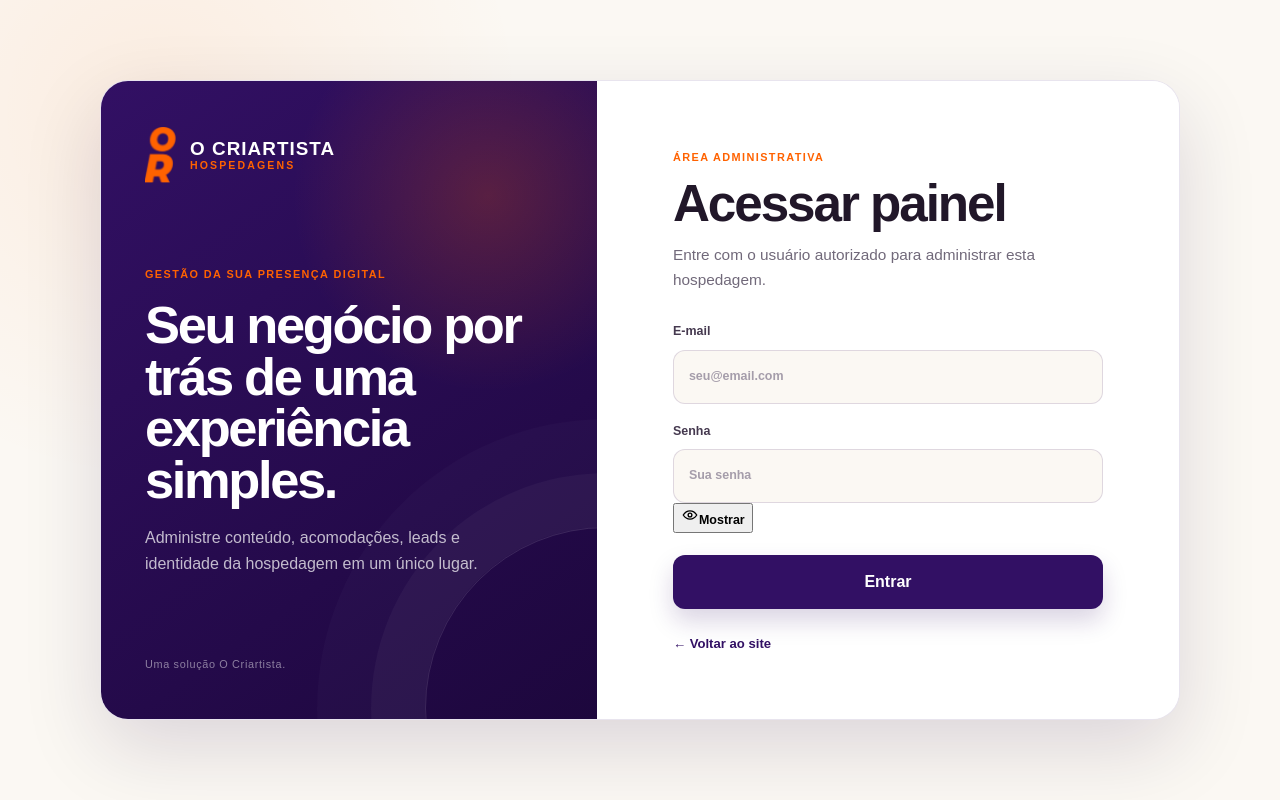
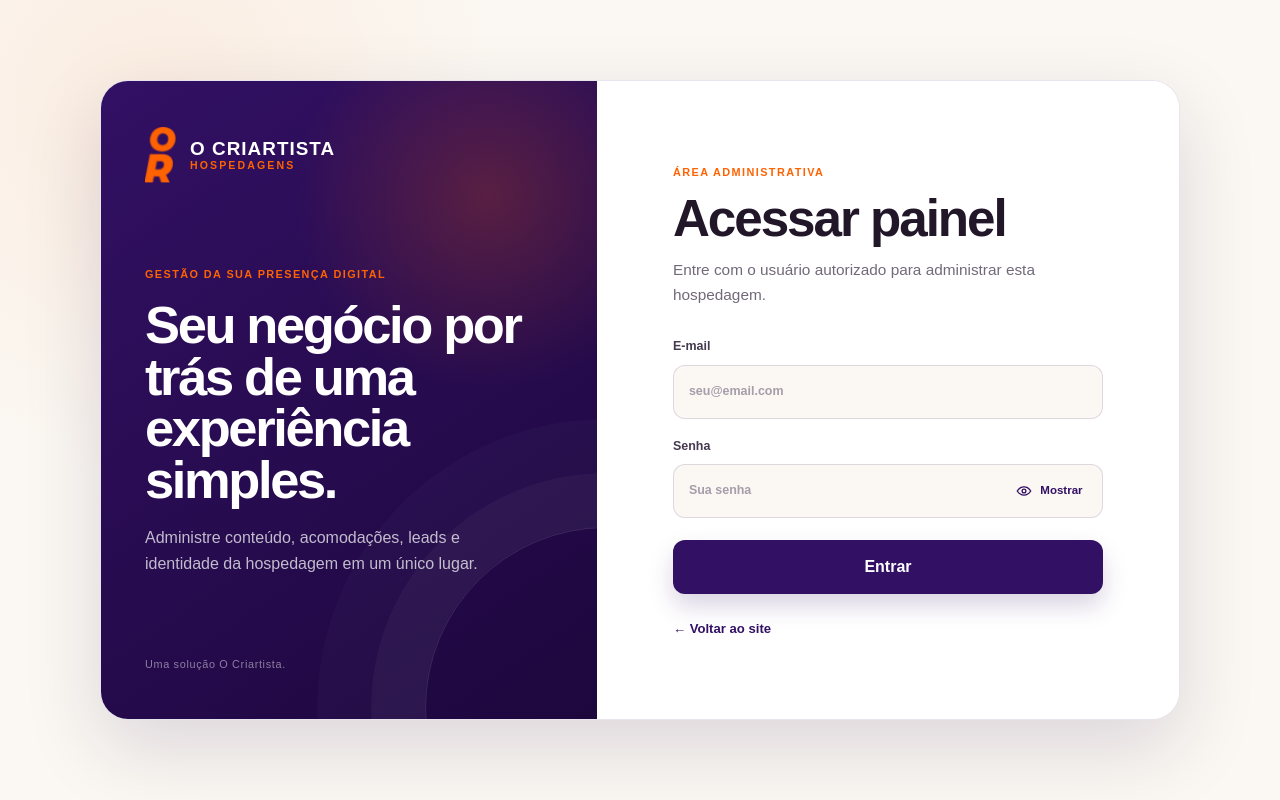
Before and after one commit to ocriartista-gif/criartista-hospedagens, a Next.js app: page /admin/login in a window 1280 px wide. Built offline with nearby package versions, Linux system fonts and the light colour scheme; no server answers.

Commit message:
style: make password visibility control accessible

```diff
--- a/app/globals.css
+++ b/app/globals.css
@@ -2979,3 +2979,65 @@ body,main{background:var(--brand-background);color:var(--brand-text)}
     padding:34px 22px 42px;
   }
 }
+
+
+/* --- Campo de senha acessível do login --- */
+.criartista-password-field{
+  position:relative;
+  display:block;
+}
+
+.criartista-password-field input{
+  padding-right:108px;
+}
+
+.criartista-password-toggle{
+  position:absolute;
+  top:50%;
+  right:7px;
+  min-width:94px;
+  height:40px;
+  padding:0 10px;
+  transform:translateY(-50%);
+  display:inline-flex;
+  align-items:center;
+  justify-content:center;
+  gap:7px;
+  border:0;
+  border-radius:9px;
+  background:transparent;
+  color:var(--login-purple);
+  font-size:.72rem;
+  font-weight:900;
+  cursor:pointer;
+  transition:background .16s ease,color .16s ease;
+}
+
+.criartista-password-toggle:hover{
+  background:rgba(50,16,100,.07);
+}
+
+.criartista-password-toggle:focus-visible{
+  outline:3px solid rgba(255,98,0,.32);
+  outline-offset:1px;
+}
+
+.criartista-password-toggle svg{
+  flex:0 0 auto;
+}
+
+@media(max-width:420px){
+  .criartista-password-toggle{
+    min-width:44px;
+    width:44px;
+    padding:0;
+  }
+
+  .criartista-password-toggle span{
+    display:none;
+  }
+
+  .criartista-password-field input{
+    padding-right:58px;
+  }
+}
```
